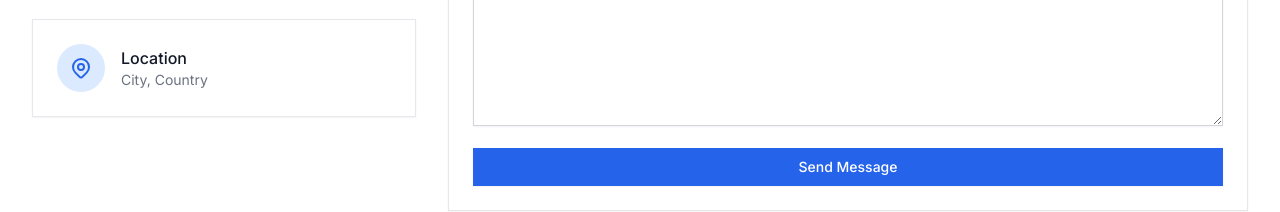
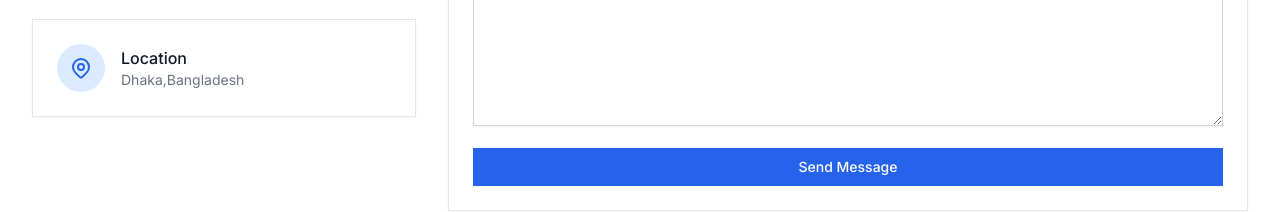
Before and after one commit to arnobm97/Persnaol_Portfolio, a Next.js app in the folder portfolio-website/: page / in a window 1280 px wide. Shown: the part 3823-4035 px from the top of the page. Built offline with nearby package versions, Linux system fonts and the light colour scheme.

Commit message:
location added

```diff
--- a/portfolio-website/components/contact.jsx
+++ b/portfolio-website/components/contact.jsx
@@ -148,7 +148,7 @@ export default function Contact() {
                   <div>
                     <h3 className="font-medium">Location</h3>
                     <p className="text-sm text-gray-500 dark:text-gray-400">
-                      City, Country
+                      Dhaka,Bangladesh
                     </p>
                   </div>
                 </div>
```
